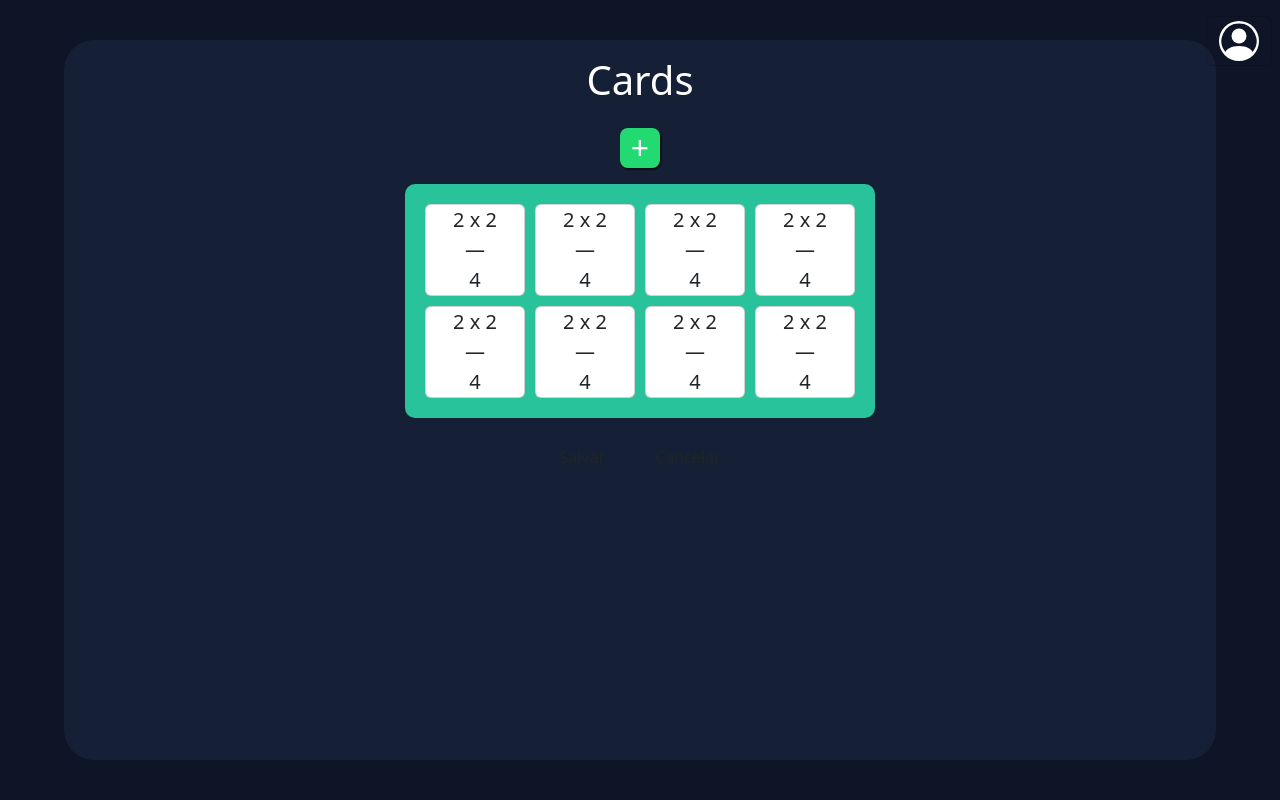
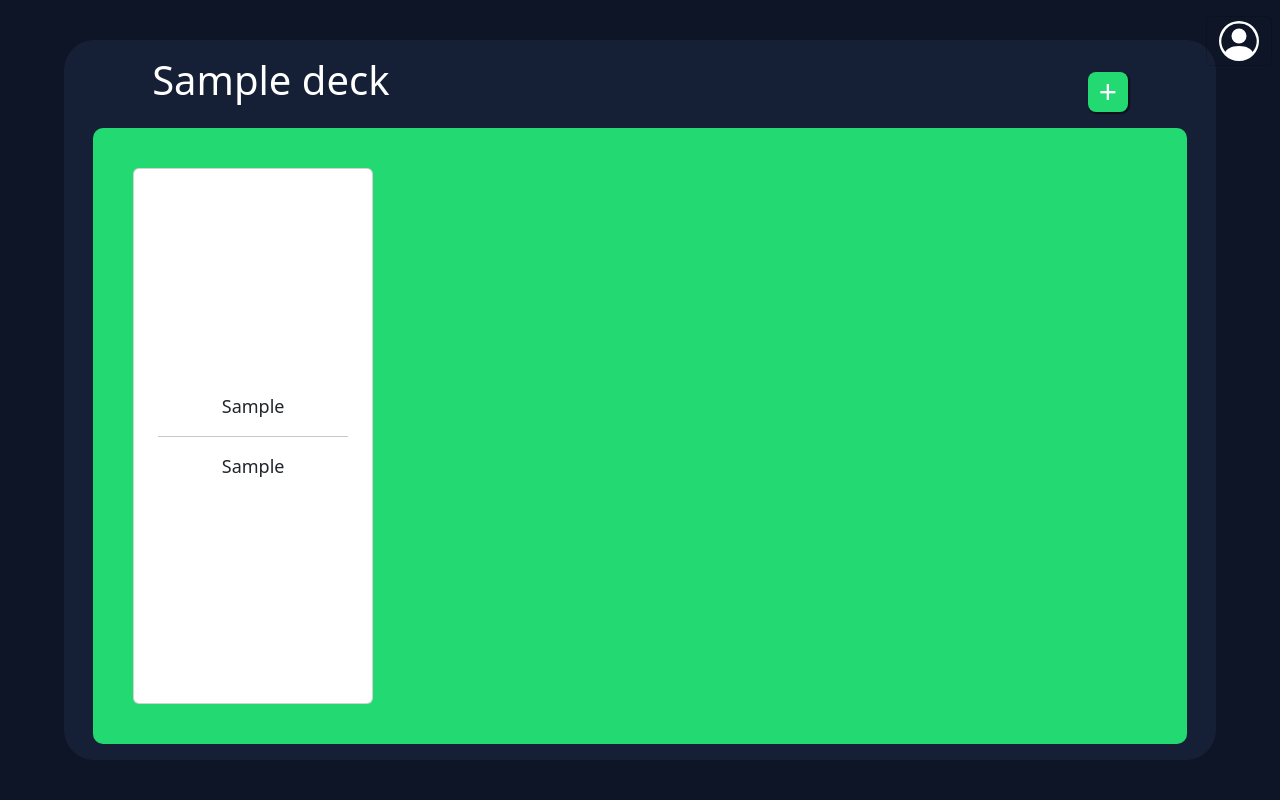
Before and after one commit to LuisFelipeKrause/FlashApp_WebMobile, a Django app: page /decks/1/cards/ in a window 1280 px wide. Run offline with Django 5.2, Linux system fonts and the light colour scheme; tables that the repository leaves empty hold one stand-in row (values such as "Sample post"); some libraries are stand-ins or nearby versions.

Commit message:
Mostrar cards pronto

```diff
--- a/FlashApp/myApp/deck_app/static/deck_app/css/styles.css
+++ b/FlashApp/myApp/deck_app/static/deck_app/css/styles.css
@@ -43,17 +43,17 @@
 
 /*PÁGINA DECKS*/
 .container {
-    width: 80%;
+    width: 90%;
     max-width: 900px;
     height: 86vh;
 }
 .header {
     display: flex;
-    text-align: left;
     color: white;
     justify-content: space-around;
+    width: 100%;
     flex-wrap: wrap;
-    gap: 85%;
+    gap: 84%;
     margin-bottom: 2vh;
 }
 #btn-addDeck {
@@ -128,6 +128,7 @@
 /*EDITAR DECK - NOME, DESCRIÇÃO, CARDS*/
 #btn-editar-div {
     text-align: center;
+    margin-top: 3vh;
 }
 #btn-editar-cards {
     background-color: #23DA72;
@@ -139,39 +140,50 @@
 }
 
 
-/*PÁGINA EDIÇÃO DE CARDS*/
-#header-cards {
-
-}
+/*PÁGINA-INFO-DECK*/
 .container {
     display: flex;
     flex-direction: column;
     align-items: center;
 }
-
+#header-cards {
+    display: flex;
+    color: white;
+    justify-content: space-around;
+    width: 100%;
+    flex-wrap: wrap;
+    gap: 50%;
+    margin-bottom: 2vh;
+}
 .cards {
-    display: grid;
-    grid-template-columns: repeat(4, 1fr);
-    gap: 10px;
-    background-color: #28c29b;
-    padding: 20px;
+    display: flex;
+    height: 130vh;
+    justify-content:left;
+    flex-wrap: wrap;
+    gap: 2vh;
+    width: 98%;
+    background-color: #23DA72;
+    padding: 5vh;
     border-radius: 10px;
+    overflow-y: auto;
 }
-
 .card {
-    background-color: #0b0b16;
+    padding: 3vh;
+    font-size: large;
     color: white;
-    font-size: 20px;
     display: flex;
     justify-content: center;
     align-items: center;
     text-align: center;
-    width: 100px;
-    height: 150px;
+    width: 30vh;
     border-radius: 5px;
-    border: 2px solid #28c29b;
+    border: 4px solid #28c29b;
+    text-align: center;
 }
-
+hr{
+    border-color:#aaa;
+    width: 100%;
+}
 .buttons {
     margin-top: 20px;
 }
@@ -194,3 +206,12 @@
     background-color: #aaa;
     color: white;
 }
+
+
+/*DELETAR-DECK*/
+.confirmar-delecao {
+    background-color: #19c965;
+    padding: 4vh;
+    border-radius: 25px;
+    border-color: #169c50;
+}
--- a/FlashApp/myApp/deck_app/urls.py
+++ b/FlashApp/myApp/deck_app/urls.py
@@ -1,9 +1,10 @@
 from django.urls import path
-from deck_app.views import ListarDecks, CriarDecks, EditarDecks, Cards
+from deck_app.views import ListarDecks, CriarDecks, EditarDecks, DeletarDecks, Cards
 
 urlpatterns = [
     path('', ListarDecks.as_view(), name='decks'),
     path('novodeck/', CriarDecks.as_view(), name='criar-deck'),
     path('<int:pk>/', EditarDecks.as_view(), name='editar-deck'),
-    path('<int:pk>/cards/', Cards.as_view(), name='editar-cards')
+    path('<int:pk>/cards/', Cards.as_view(), name='editar-cards'),
+    path('deletar/<int:pk>/', DeletarDecks.as_view(), name='deletar-deck')
 ]
--- a/FlashApp/myApp/deck_app/views.py
+++ b/FlashApp/myApp/deck_app/views.py
@@ -1,11 +1,10 @@
 from django.shortcuts import render
 from django.utils import timezone
-from django.views.generic import View, ListView, CreateView, UpdateView
+from django.views.generic import View, ListView, CreateView, UpdateView, DeleteView
 from deck_app.models import Deck, Card
 from deck_app.forms import FormularioDeck, FormularioCard
 from django.contrib.auth.mixins import LoginRequiredMixin
 from django.urls import reverse_lazy
-
 from django.shortcuts import get_object_or_404
 
 
@@ -44,14 +43,21 @@ class EditarDecks(LoginRequiredMixin, UpdateView):
     success_url = reverse_lazy('decks')
 
 
+class DeletarDecks(LoginRequiredMixin, DeleteView):
+    model = Deck
+    template_name = 'deck_app/deletarDeck.html'
+    success_url = reverse_lazy('decks')
+
+
 # CRUD DE CARDS
 class Cards(View):
     def get(self, request, pk):
         deck = get_object_or_404(Deck, pk=pk)
         cards = Card.objects.filter(deck=deck)
         contexto = {
+            'deck': deck.titulo,
             'cards': cards
         }
-        return render(request, 'deck_app/editarCards.html', context=contexto)
+        return render(request, 'deck_app/infoDeck.html', context=contexto)
 
     #def post(self, request):
--- a/FlashApp/myApp/templates/deck_app/decks.html
+++ b/FlashApp/myApp/templates/deck_app/decks.html
@@ -37,7 +37,7 @@
                                 <path d="m11.596 8.697-6.363 3.692c-.54.313-1.233-.066-1.233-.697V4.308c0-.63.692-1.01 1.233-.696l6.363 3.692a.802.802 0 0 1 0 1.393"/>
                             </svg>
                         </a>
-                        <a class="icone-deck" href="">
+                        <a class="icone-deck" href="/decks/deletar/{{deck.id}}/">
                             <svg xmlns="http://www.w3.org/2000/svg" width="24" height="24" fill="red" class="bi bi-trash3-fill" viewBox="0 0 16 16">
                                 <path d="M11 1.5v1h3.5a.5.5 0 0 1 0 1h-.538l-.853 10.66A2 2 0 0 1 11.115 16h-6.23a2 2 0 0 1-1.994-1.84L2.038 3.5H1.5a.5.5 0 0 1 0-1H5v-1A1.5 1.5 0 0 1 6.5 0h3A1.5 1.5 0 0 1 11 1.5m-5 0v1h4v-1a.5.5 0 0 0-.5-.5h-3a.5.5 0 0 0-.5.5M4.5 5.029l.5 8.5a.5.5 0 1 0 .998-.06l-.5-8.5a.5.5 0 1 0-.998.06m6.53-.528a.5.5 0 0 0-.528.47l-.5 8.5a.5.5 0 0 0 .998.058l.5-8.5a.5.5 0 0 0-.47-.528M8 4.5a.5.5 0 0 0-.5.5v8.5a.5.5 0 0 0 1 0V5a.5.5 0 0 0-.5-.5"/>
                             </svg>
--- a/FlashApp/myApp/templates/deck_app/editarCards.html
+++ /dev/null
@@ -1,32 +0,0 @@
-{% extends "../base.html" %}
-
-{% block titulo %}Editar Deck{% endblock %}
-
-{% load static %}
-{% block importar_css %}<link rel="stylesheet" href="{% static 'deck_app/css/styles.css' %}">{% endblock %}
-
-{% block conteudo %}
-    <div class="container">
-        <div id="header-cards" class="header">
-            <h1>Cards</h1>
-            <a id="btn-addDeck" class="nav-link active" aria-current="page" href="/decks/novodeck/">+</a>
-        </div>
-        <div class="cards">
-            <div class="card">2 x 2<br>—<br>4</div>
-            <div class="card">2 x 2<br>—<br>4</div>
-            <div class="card">2 x 2<br>—<br>4</div>
-            <div class="card">2 x 2<br>—<br>4</div>
-            <div class="card">2 x 2<br>—<br>4</div>
-            <div class="card">2 x 2<br>—<br>4</div>
-            <div class="card">2 x 2<br>—<br>4</div>
-            <div class="card">2 x 2<br>—<br>4</div>
-        </div>
-        <div class="buttons">
-            <button class="btn salvar">Salvar</button>
-            <button class="btn cancelar">Cancelar</button>
-        </div>
-    </div>
-    <!--{% for card in cards %}
-        {{card}}
-    {% endfor %}-->
-{% endblock %}
--- /dev/null
+++ b/FlashApp/myApp/templates/deck_app/infoDeck.html
@@ -0,0 +1,28 @@
+{% extends "../base.html" %}
+
+{% block titulo %}Editar Deck{% endblock %}
+
+{% load static %}
+{% block importar_css %}<link rel="stylesheet" href="{% static 'deck_app/css/styles.css' %}">{% endblock %}
+
+{% block conteudo %}
+    <div class="container">
+        <div id="header-cards" class="">
+            <h1>{{deck}}</h1>
+            <a id="btn-addDeck" class="nav-link active" aria-current="page" href="novocard/">+</a>
+        </div>
+        <div class="cards">
+            {% for card in cards %}
+                <div class="card">
+                    {{card.frente}}
+                    <br><hr>
+                    {{card.verso}}
+                </div>
+            {% endfor %}
+        </div>
+        <!--<div class="buttons">
+            <button class="btn salvar">Salvar</button>
+            <button class="btn cancelar">Cancelar</button>
+        </div>-->
+    </div>
+{% endblock %}
--- a/FlashApp/myApp/templates/deck_app/novoDeck.html
+++ b/FlashApp/myApp/templates/deck_app/novoDeck.html
@@ -18,7 +18,7 @@
                 {{form.descricao}}
 
                 <button type="submit" class="btn btn-primary">Salvar</button>
-                <a id="btn-cancelar-novodeck" class="btn btn-secondary" aria-current="page" href="/decks">Cancelar</a>
+                <button id="btn-cancelar-novodeck" class="btn btn-secondary" aria-current="page" href="/decks">Cancelar</button>
             </form>
             {% if mensagem %}
                 <div class="alert alert-warning" role="alert">
```
Also changed, not shown: FlashApp/myApp/templates/deck_app/deletarDeck.html (added, +19 -0 lines), FlashApp/myApp/templates/deck_app/editarDeck.html (+4 -5 lines).
